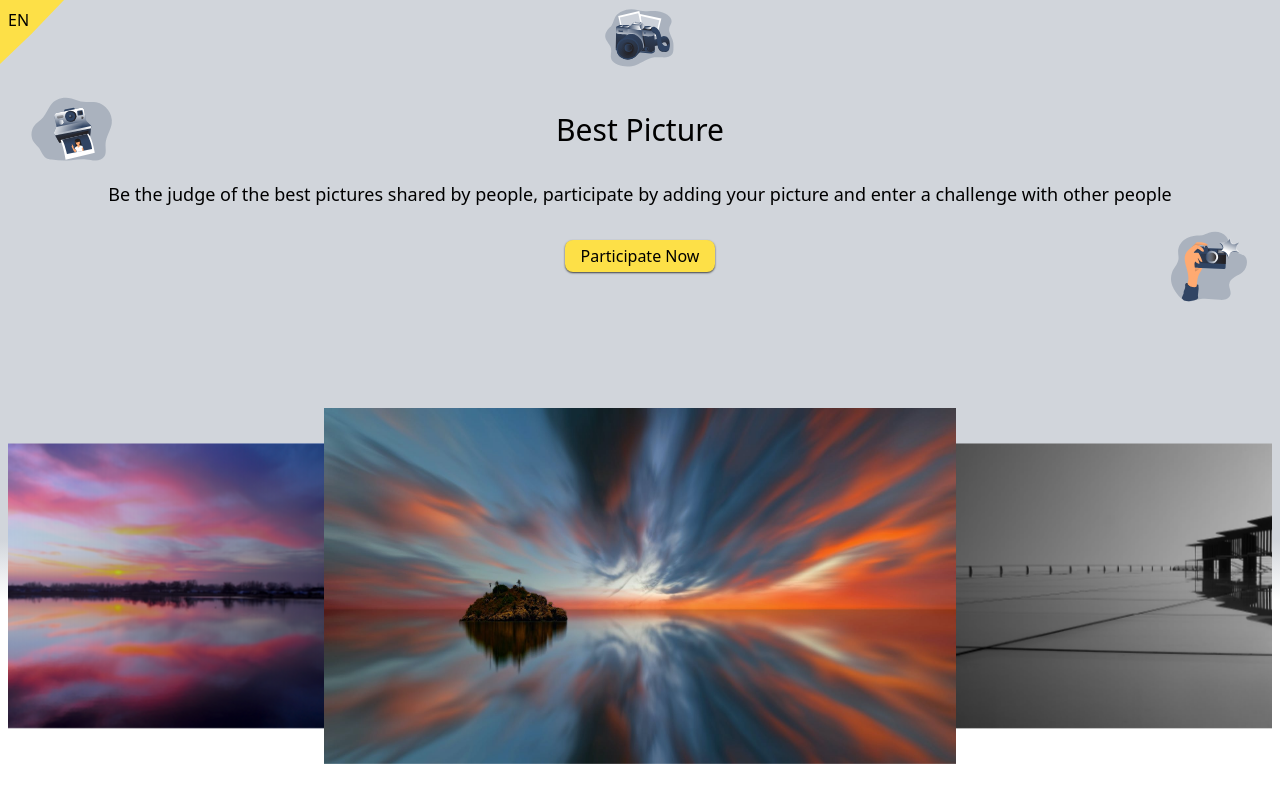
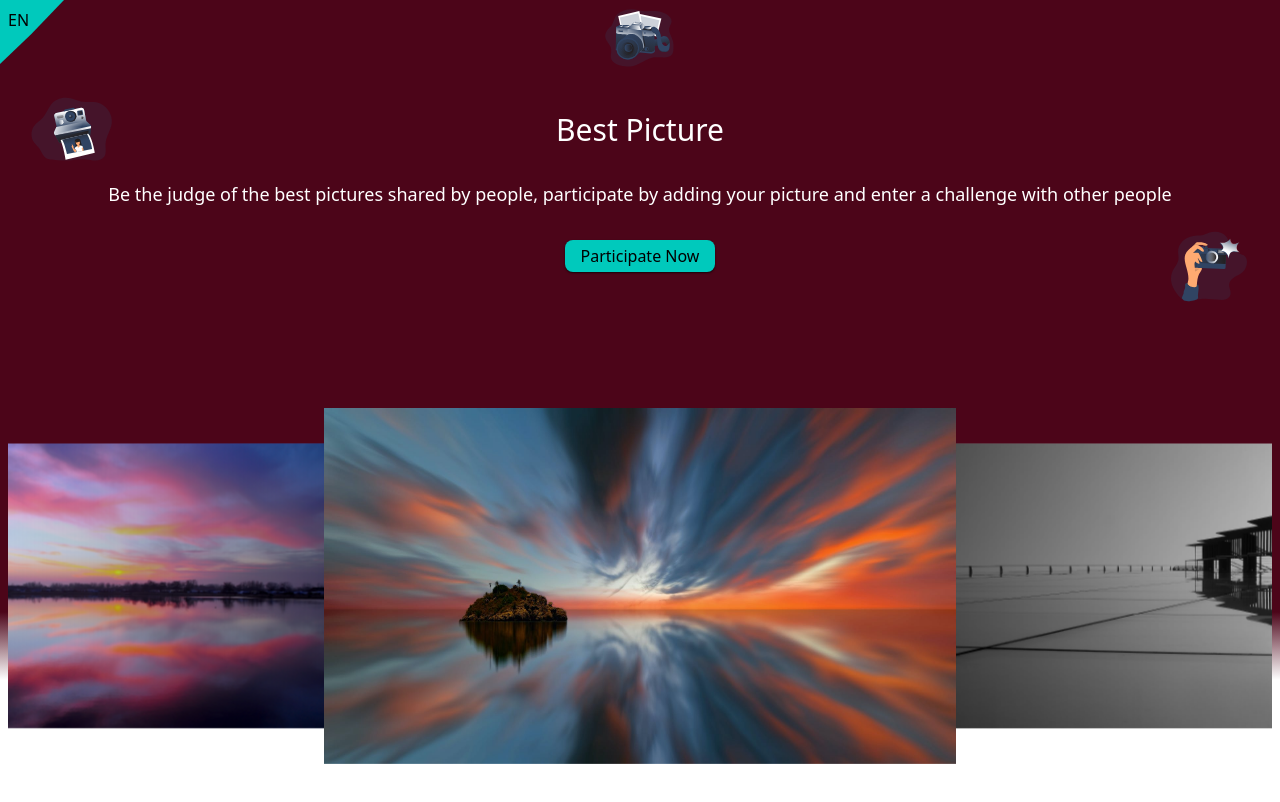
Before and after one commit to Murtaza01/bestpic, a React (Vite) app: page / in a window 1280 px wide. Shown: the top 802 px of the page. Built offline with nearby package versions, Linux system fonts and the light colour scheme.

Commit message:
added colors

```diff
--- a/src/index.css
+++ b/src/index.css
@@ -1,6 +1,11 @@
 @tailwind base;
 @tailwind components;
 @tailwind utilities;
+
+:root {
+  --primaryColor: var(#4c0519); /* rose-950*/
+  --accentColor: var(#00c9bc);
+}
 
 * {
   margin: 0;
--- a/src/layout/Hero.tsx
+++ b/src/layout/Hero.tsx
@@ -13,7 +13,7 @@ const Hero = () => {
         </p>
         <Link to={"login"} className="inline-block">
           {" "}
-          <button className="rounded-lg bg-yellow-300 px-4 py-1 shadow-sm shadow-black/70">
+          <button className="rounded-lg bg-[#00C9BC] px-4 py-1 text-black shadow-sm shadow-black/70">
             Participate Now
           </button>
         </Link>
--- a/src/layout/Nav.tsx
+++ b/src/layout/Nav.tsx
@@ -3,7 +3,7 @@ import camera from "../assets/images/camera1.svg";
 const Nav = () => {
   return (
     <nav className="relative grid h-14 place-content-center">
-      <button className="clip absolute left-0 flex size-16 bg-yellow-300 p-2">
+      <button className="clip absolute left-0 flex size-16 bg-[#00C9BC] p-2 text-black">
         EN
       </button>
       <Link to={"/"} className="flex items-center pt-5">
--- a/src/pages/Root.tsx
+++ b/src/pages/Root.tsx
@@ -11,7 +11,7 @@ const RootPage = () => {
     });
   }, []);
   return (
-    <main className="h-[75dvh] bg-gradient-to-b from-gray-300 from-90% to-transparent">
+    <main className="h-[85dvh] bg-gradient-to-b from-rose-950 from-90% to-transparent text-white">
       <Nav />
       <Hero />
     </main>
```
